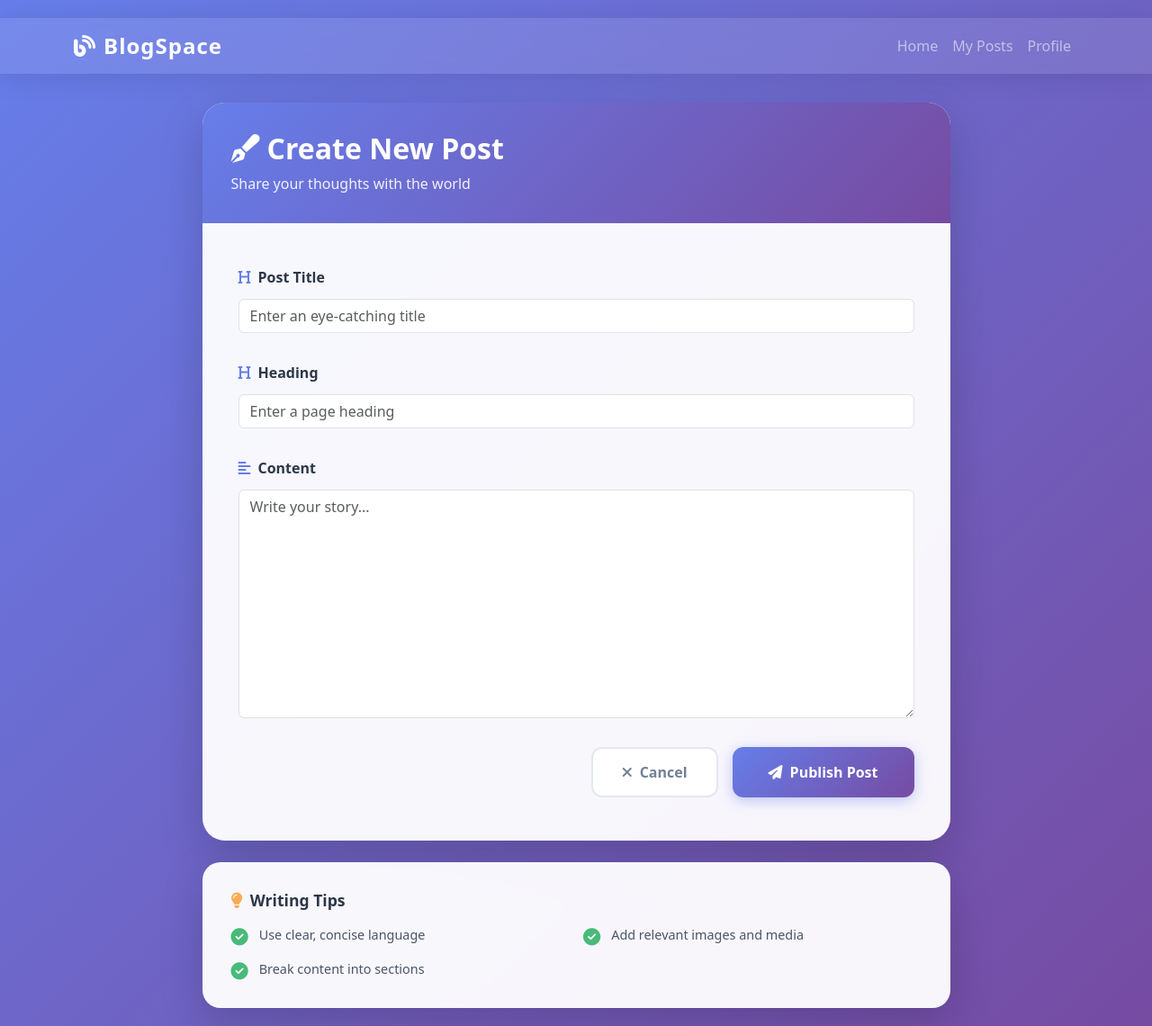
After one commit to AkshitaKhandelwal21/ThinkSpace, a Django app: page /newblog in a window 1280 px wide. The commit adds this page. Shown: the whole page at 90% size. Run offline with Django 5.2, Linux system fonts and the light colour scheme; the visitor is signed in with stand-in values (Sample User, id 1).

Commit message:
blogs creation and reading

```diff
--- /dev/null
+++ b/blogs/forms.py
@@ -0,0 +1,23 @@
+from django import forms
+
+from blogs.models import Post
+
+class CreatePostForm(forms.ModelForm):
+    class Meta:
+        model = Post
+        fields = ['title', 'slug', 'content']
+        widgets = {
+            'title': forms.TextInput(attrs={
+                'class': 'form-control',
+                'placeholder': 'Enter an eye-catching title'
+            }),
+            'slug': forms.TextInput(attrs={
+                'class': 'form-control',
+                'placeholder': 'Enter a page heading'
+            }),
+            'content': forms.Textarea(attrs={
+                'class': 'form-control',
+                'rows': 10,
+                'placeholder': 'Write your story...'
+            })
+        }
--- /dev/null
+++ b/blogs/templates/create_post.html
@@ -0,0 +1,153 @@
+<!DOCTYPE html>
+<html lang="en">
+
+<head>
+    <meta charset="UTF-8">
+    <meta name="viewport" content="width=device-width, initial-scale=1.0">
+    <title>Create Post - BlogSpace</title>
+    <link href="https://cdn.jsdelivr.net/npm/bootstrap@5.3.0/dist/css/bootstrap.min.css" rel="stylesheet">
+    <link href="https://cdnjs.cloudflare.com/ajax/libs/font-awesome/6.4.0/css/all.min.css" rel="stylesheet">
+</head>
+
+<body style="background: linear-gradient(135deg, #667eea 0%, #764ba2 100%); min-height: 100vh; padding: 20px 0;">
+
+    <!-- Navigation -->
+    <nav class="navbar navbar-expand-lg navbar-dark"
+        style="background: rgba(255, 255, 255, 0.1); backdrop-filter: blur(10px); box-shadow: 0 4px 30px rgba(0, 0, 0, 0.1); margin-bottom: 2rem;">
+        <div class="container">
+            <a class="navbar-brand fw-bold" href="#" style="font-size: 1.5rem; letter-spacing: 1px;">
+                <i class="fas fa-blog me-2"></i>BlogSpace
+            </a>
+            <button class="navbar-toggler" type="button" data-bs-toggle="collapse" data-bs-target="#navbarNav">
+                <span class="navbar-toggler-icon"></span>
+            </button>
+            <div class="collapse navbar-collapse" id="navbarNav">
+                <ul class="navbar-nav ms-auto">
+                    <li class="nav-item">
+                        <a class="nav-link" href="#">Home</a>
+                    </li>
+                    <li class="nav-item">
+                        <a class="nav-link" href="#">My Posts</a>
+                    </li>
+                    <li class="nav-item">
+                        <a class="nav-link" href="#">Profile</a>
+                    </li>
+                </ul>
+            </div>
+        </div>
+    </nav>
+
+    <div class="container">
+        <div class="row justify-content-center">
+            <div class="col-lg-10 col-xl-9">
+                <!-- Create Post Card -->
+                <div class="card border-0 shadow-lg"
+                    style="border-radius: 25px; background: rgba(255, 255, 255, 0.95); backdrop-filter: blur(10px); overflow: hidden;">
+                    <!-- Card Header -->
+                    <div
+                        style="background: linear-gradient(135deg, #667eea 0%, #764ba2 100%); padding: 2rem; color: white;">
+                        <div
+                            style="display: flex; align-items: center; justify-content: space-between; flex-wrap: wrap; gap: 1rem;">
+                            <div>
+                                <h2 style="font-weight: 700; font-size: 2rem; margin: 0; margin-bottom: 0.5rem;">
+                                    <i class="fas fa-pen-fancy me-2"></i>Create New Post
+                                </h2>
+                                <p style="margin: 0; font-size: 1rem; opacity: 0.9;">Share your thoughts with the world
+                                </p>
+                            </div>
+                        </div>
+                    </div>
+
+                    <!-- Card Body -->
+                    <div style="padding: 3rem 2.5rem;">
+                        <!-- Form Container (Backend form will be injected here) -->
+                        <form method="POST" action="" enctype="multipart/form-data">
+                            <!-- Backend form fields will be rendered here -->
+
+                            {% csrf_token %}
+
+                            <div style="margin-bottom: 2rem;">
+                                <label
+                                    style="display: block; font-weight: 600; color: #2d3748; margin-bottom: 0.75rem; font-size: 1rem;">
+                                    <i class="fas fa-heading me-2" style="color: #667eea;"></i>Post Title
+                                </label>
+                                {{ form.title}}
+                                {{ form.title.errors }}
+                            </div>
+
+                            <div style="margin-bottom: 2rem;">
+                                <label
+                                    style="display: block; font-weight: 600; color: #2d3748; margin-bottom: 0.75rem; font-size: 1rem;">
+                                    <i class="fas fa-heading me-2" style="color: #667eea;"></i>Heading
+                                </label>
+                                {{ form.slug }}
+                                {{ form.slug.errors }}
+                            </div>
+
+                            <div style="margin-bottom: 2rem;">
+                                <label
+                                    style="display: block; font-weight: 600; color: #2d3748; margin-bottom: 0.75rem; font-size: 1rem;">
+                                    <i class="fas fa-align-left me-2" style="color: #667eea;"></i>Content
+                                </label>
+                                {{ form.content }}
+                                {{ form.content.errors }}
+                            </div>
+
+                            <!-- Action Buttons -->
+                            <div style="display: flex; gap: 1rem; justify-content: flex-end; flex-wrap: wrap;">
+                                <button type="button" class="btn"
+                                    style="background: white; color: #718096; border: 2px solid #e2e8f0; border-radius: 12px; padding: 0.875rem 2rem; font-weight: 600; font-size: 1rem; transition: all 0.3s ease;"
+                                    onmouseover="this.style.borderColor='#cbd5e0'; this.style.background='#f7fafc';"
+                                    onmouseout="this.style.borderColor='#e2e8f0'; this.style.background='white';">
+                                    <i class="fas fa-times me-2"></i>Cancel
+                                </button>
+                                <button type="submit" class="btn"
+                                    style="background: linear-gradient(135deg, #667eea 0%, #764ba2 100%); color: white; border: none; border-radius: 12px; padding: 0.875rem 2.5rem; font-weight: 600; font-size: 1rem; transition: all 0.3s ease; box-shadow: 0 4px 15px rgba(102, 126, 234, 0.4);"
+                                    onmouseover="this.style.transform='translateY(-2px)'; this.style.boxShadow='0 6px 20px rgba(102, 126, 234, 0.6)';"
+                                    onmouseout="this.style.transform='translateY(0)'; this.style.boxShadow='0 4px 15px rgba(102, 126, 234, 0.4)';">
+                                    <i class="fas fa-paper-plane me-2"></i>Publish Post
+                                </button>
+                            </div>
+                        </form>
+                    </div>
+                </div>
+
+                <!-- Tips Section -->
+                <div class="card border-0 shadow-lg mt-4"
+                    style="border-radius: 20px; background: rgba(255, 255, 255, 0.95); backdrop-filter: blur(10px); padding: 2rem;">
+                    <h5 style="font-weight: 600; color: #2d3748; margin-bottom: 1rem; font-size: 1.1rem;">
+                        <i class="fas fa-lightbulb me-2" style="color: #f6ad55;"></i>Writing Tips
+                    </h5>
+                    <div style="display: grid; grid-template-columns: repeat(auto-fit, minmax(250px, 1fr)); gap: 1rem;">
+                        <div style="display: flex; align-items: start; gap: 0.75rem;">
+                            <i class="fas fa-check-circle"
+                                style="color: #48bb78; font-size: 1.2rem; margin-top: 0.2rem;"></i>
+                            <div>
+                                <p style="margin: 0; color: #4a5568; font-size: 0.9rem; font-weight: 500;">Use clear,
+                                    concise language</p>
+                            </div>
+                        </div>
+                        <div style="display: flex; align-items: start; gap: 0.75rem;">
+                            <i class="fas fa-check-circle"
+                                style="color: #48bb78; font-size: 1.2rem; margin-top: 0.2rem;"></i>
+                            <div>
+                                <p style="margin: 0; color: #4a5568; font-size: 0.9rem; font-weight: 500;">Add relevant
+                                    images and media</p>
+                            </div>
+                        </div>
+                        <div style="display: flex; align-items: start; gap: 0.75rem;">
+                            <i class="fas fa-check-circle"
+                                style="color: #48bb78; font-size: 1.2rem; margin-top: 0.2rem;"></i>
+                            <div>
+                                <p style="margin: 0; color: #4a5568; font-size: 0.9rem; font-weight: 500;">Break content
+                                    into sections</p>
+                            </div>
+                        </div>
+                    </div>
+                </div>
+            </div>
+        </div>
+    </div>
+</body>
+
+</html>
--- a/blogs/urls.py
+++ b/blogs/urls.py
@@ -3,6 +3,7 @@ from django.urls import path
 from blogs import views
 
 urlpatterns = [
-    path('allblogs', views.PostsList.as_view()),
-    path('newblog', views.CreatePost.as_view()),
+    path('allblogs', views.PostsList.as_view(), name='all_posts'),
+    path('newblog', views.CreatePost.as_view(), name='create_post'),
+    path('post/<int:pk>/', views.OnePost.as_view(), name='post_id')
 ]
--- a/blogs/views.py
+++ b/blogs/views.py
@@ -1,22 +1,19 @@
 from http.client import HTTPException
 from django.shortcuts import render
+from django.urls import reverse_lazy
 from rest_framework import generics
+from blogs.forms import CreatePostForm
 from blogs.models import Post
 from blogs.serilaizer import PostSerializer
-from django.views.generic import TemplateView
+from django.views.generic import TemplateView, CreateView, DetailView
+from django.contrib.auth.mixins import LoginRequiredMixin
 
 # Create your views here.
 class PostsList(TemplateView):
     template_name = 'home.html'
     # queryset = Post.objects.all()
     # serializer_class = PostSerializer
-
-    # def post(self, request):
-    #     breakpoint()
-    #     return None
-
     try:
-
         def get_context_data(self, **kwargs):
             context = super().get_context_data(**kwargs)
             context['posts'] = Post.objects.all()
@@ -25,6 +22,17 @@ class PostsList(TemplateView):
         raise HTTPException(e)
 
 
-class CreatePost(generics.CreateAPIView):
+class OnePost(LoginRequiredMixin, DetailView):
     model = Post
-    serializer_class = PostSerializer
+    template_name = 'postId.html'
+
+
+class CreatePost(LoginRequiredMixin, CreateView):
+    form_class = CreatePostForm
+    model = Post
+    template_name = 'create_post.html'
+    success_url = reverse_lazy('all_posts')
+
+    def form_valid(self, form):
+        form.instance.author = self.request.user
+        return super().form_valid(form)
```
Also changed, not shown: blogs/templates/postId.html (added, +185 -0 lines), templates/home.html (+5 -8 lines).
